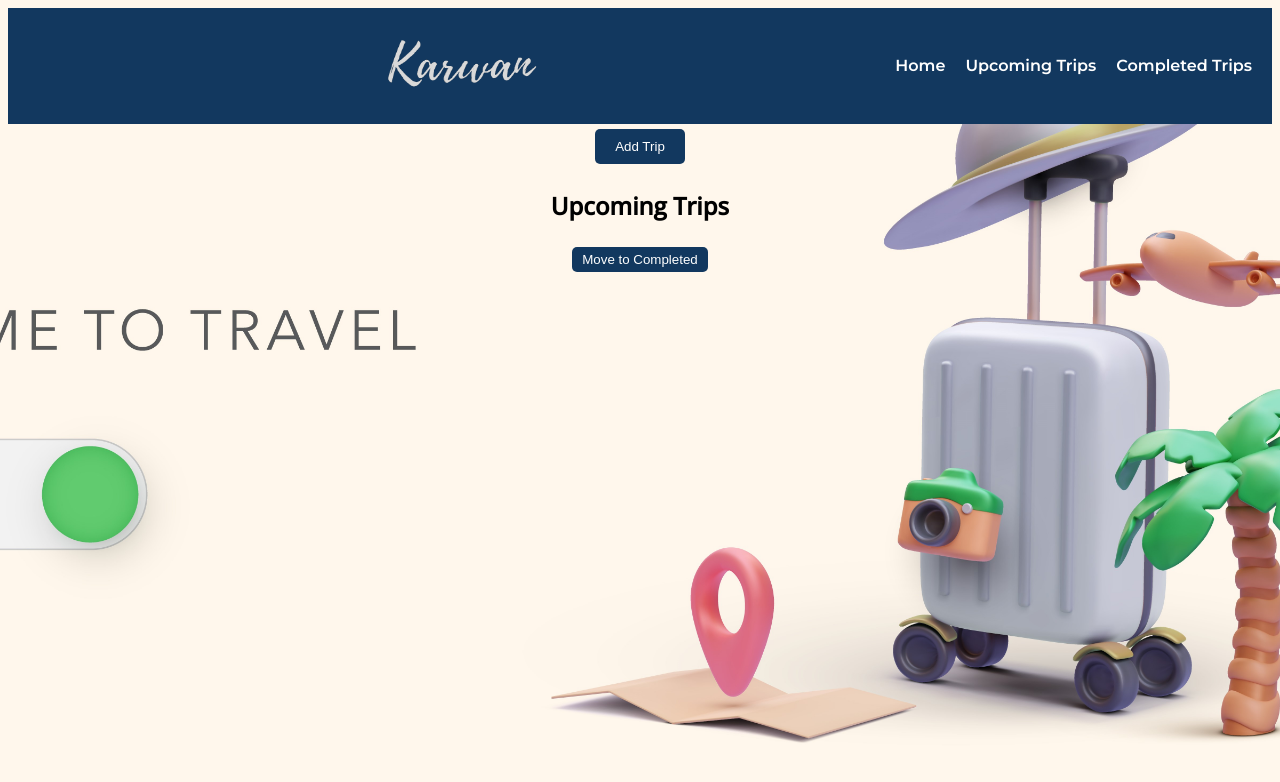
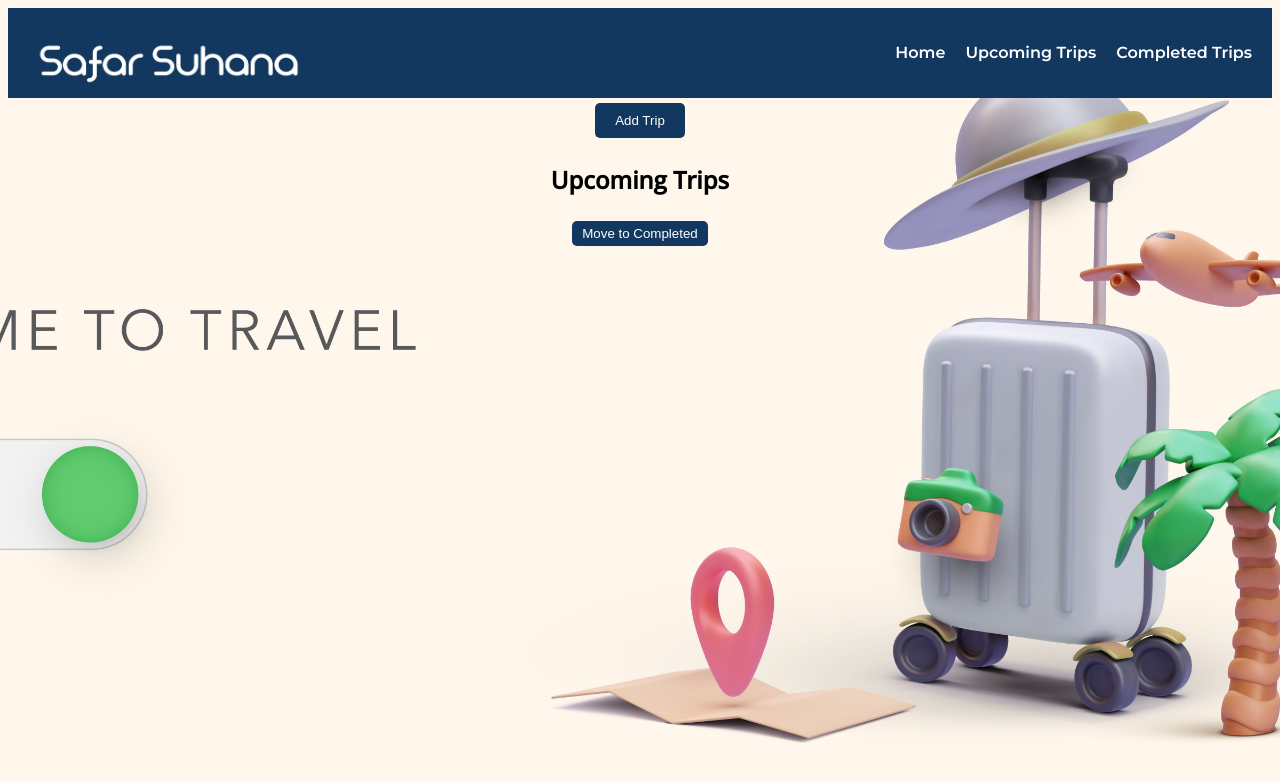
Before and after one commit to yashasviyadav1/trip-planner, a React (Create React App) app: page /upcoming-trips in a window 1280 px wide. Shown: the top 782 px of the page. Built offline with nearby package versions, Linux system fonts and the light colour scheme.

Commit message:
maybe two

```diff
--- a/src/NavBar.js
+++ b/src/NavBar.js
@@ -8,7 +8,7 @@ function NavBar() {
     <nav className='navbar'>
       <div className='nav-left'>
         <h1>
-          <img src={logo} alt='Logo' height='50' width='150' />
+          <img src={logo} alt='Logo' height='50' width='275' align = 'left' />
         </h1>
       </div>
       <div className='nav-right'>
--- a/src/UpcomingTrips.js
+++ b/src/UpcomingTrips.js
@@ -51,7 +51,7 @@ const TripCard = ({ trip, selectedTrips, onCheckboxChange, onEditClick, onSplitE
     <button onClick={() => onSplitExpense(trip)}>Split Expense</button>
     <button onClick={() => onDelete(trip)}>Delete</button>
     <button onClick={() => onFetchWeather(trip)}>Fetch Weather</button>
-    {trip.splitExpense && <p>Split Expense: ${trip.splitExpense.toFixed(2)}</p>}
+    {trip.splitExpense && <p>Split Expense: ₹{trip.splitExpense.toFixed(2)}</p>}
     {trip.weather && (
       <div>
         <p>Weather: {trip.weather.location.name}</p>
```
Also changed, not shown: src/Logo.png.
